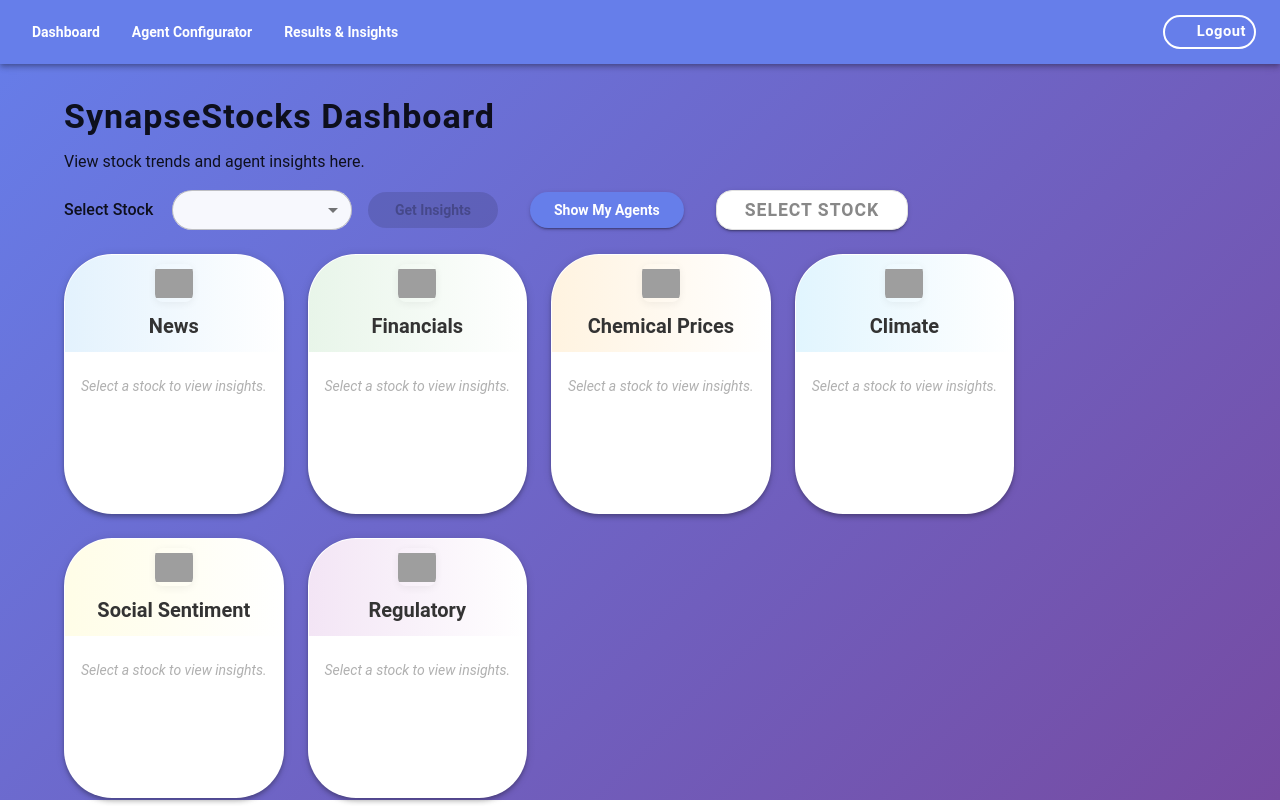
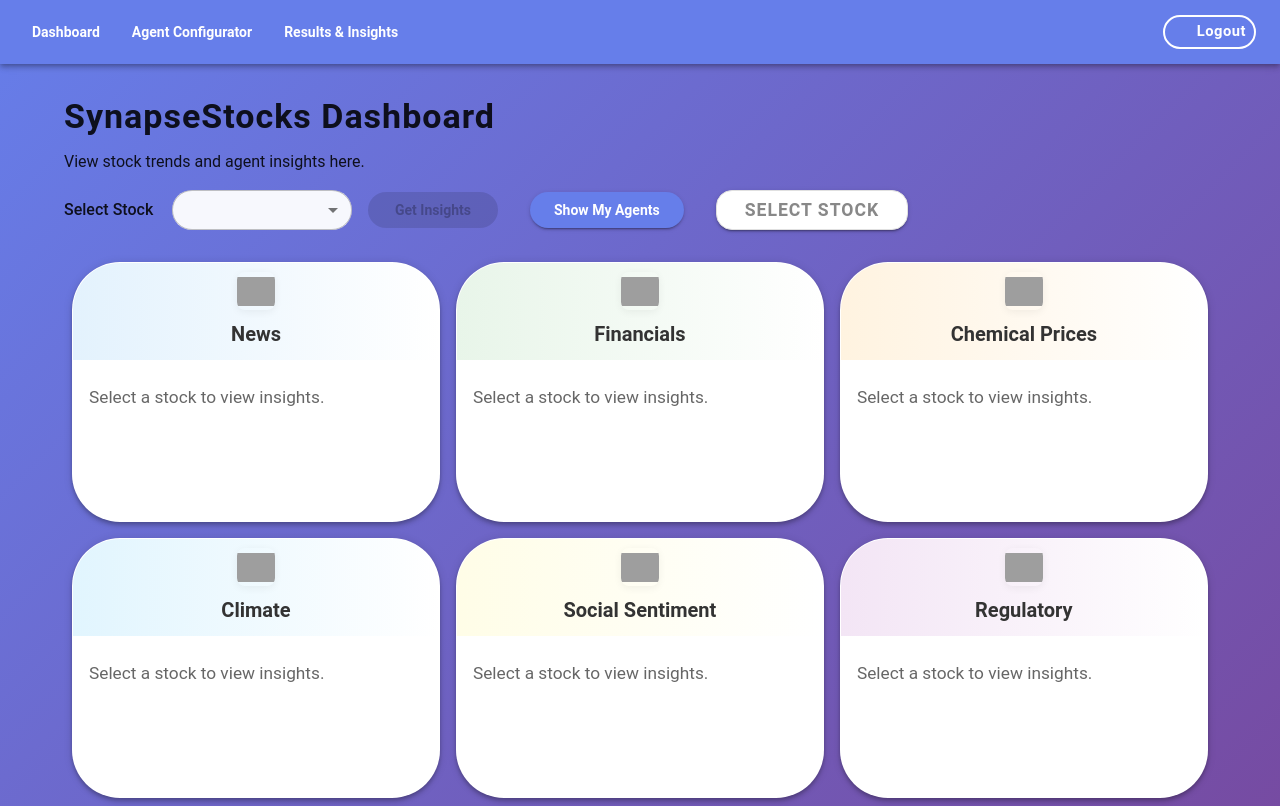
Before and after one commit to rajeshs7/vibe-coding-synapsestocks, a React (Create React App) app in the folder client/: page / in a window 1280 px wide. Built offline with nearby package versions, Linux system fonts and the light colour scheme; sample sign-in values are in the browser's storage; grey boxes are pictures that could not be loaded; some icons are missing.

Commit message:
corrected the dashboard ur

```diff
--- a/client/src/components/Dashboard.js
+++ b/client/src/components/Dashboard.js
@@ -18,6 +18,14 @@ import Button from '@mui/material/Button';
 import Chip from '@mui/material/Chip';
 import CircularProgress from '@mui/material/CircularProgress';
 import { useEffect, useState } from 'react';
+import Dialog from '@mui/material/Dialog';
+import DialogTitle from '@mui/material/DialogTitle';
+import DialogContent from '@mui/material/DialogContent';
+import DialogActions from '@mui/material/DialogActions';
+import List from '@mui/material/List';
+import ListItem from '@mui/material/ListItem';
+import ListItemText from '@mui/material/ListItemText';
+import Link from '@mui/material/Link';
 
 const Dashboard = () => {
   const [newsResult, setNewsResult] = useState(null);
@@ -25,6 +33,28 @@ const Dashboard = () => {
   const [buyOrSell, setBuyOrSell] = useState('Buy'); // Can be 'Buy' or 'Sell'
   const [stockAnalysis, setStockAnalysis] = useState(null);
   const [loading, setLoading] = useState(false);
+  const [agentsDialogOpen, setAgentsDialogOpen] = useState(false);
+
+  // Dynamically load agent names from card headings
+  const agentHeadings = stockAnalysis && stockAnalysis.Dashboard
+    ? Object.keys(stockAnalysis.Dashboard)
+    : ['News', 'Financials', 'Chemical Prices', 'Climate', 'Social Sentiment', 'Regulatory'];
+
+  // Reference links for each agent/card (customize as needed)
+  const agentLinks = {
+    News: 'https://github.com/your-org/NewsAgent',
+    Financials: 'https://github.com/your-org/FinancialsAgent',
+    'Chemical Prices': 'https://github.com/your-org/ChemicalPricesAgent',
+    Climate: 'https://github.com/your-org/ClimateAgent',
+    'Social Sentiment': 'https://github.com/your-org/SentimentAgent',
+    Regulatory: 'https://github.com/your-org/RegulatoryAgent',
+    NeuroSAN: 'https://github.com/your-org/neuro-san'
+  };
+
+  const usedAgents = agentHeadings.map(name => ({
+    name: (stockAnalysis && stockAnalysis.Dashboard && stockAnalysis.Dashboard[name]?.Headline) || name,
+    link: agentLinks[name] || '#'
+  }));
 
   useEffect(() => {
     if (!selectedStock) {
@@ -68,12 +98,15 @@ const Dashboard = () => {
       if (!data.response || !data.response.text) {
         throw new Error('Invalid API response format');
       }
-
-      const analysisData = JSON.parse(data.response.text);
+      let analysisData;
+      if (typeof data.response.text === 'string') {
+        analysisData = JSON.parse(data.response.text);
+      } else {
+        analysisData = data.response.text;
+      }
       if (!analysisData.Dashboard || !analysisData.Actions || !analysisData.Actions[0]) {
         throw new Error('Invalid analysis data format');
       }
-
       setStockAnalysis(analysisData);
       setBuyOrSell(analysisData.Actions[0]);
     } catch (error) {
@@ -144,73 +177,31 @@ const Dashboard = () => {
   };
 
   const renderDashboardCards = () => {
-    if (!stockAnalysis || !stockAnalysis.Dashboard) {
-      return (
-        <Grid container spacing={3} sx={{ mt: 2 }}>
-          {['News', 'Financials', 'Chemical Prices', 'Climate', 'Social Sentiment', 'Regulatory'].map((title) => {
-            const meta = getCardMeta(title);
-            return (
-              <Grid item xs={12} md={4} lg={4} key={title}>
-                <Card
-                  sx={{
-                    bgcolor: '#fff',
-                    height: 260,
-                    minHeight: 260,
-                    maxHeight: 260,
-                    borderRadius: 3,
-                    boxShadow: 4,
-                    display: 'flex',
-                    flexDirection: 'column',
-                    justifyContent: 'stretch',
-                    transition: 'transform 0.18s, box-shadow 0.18s',
-                    '&:hover': { boxShadow: 8, transform: 'translateY(-3px) scale(1.025)' },
-                  }}
-                >
-                  <Box sx={{ display: 'flex', flexDirection: 'column', alignItems: 'center', justifyContent: 'center', gap: 1, mb: 1, p: 1.2, borderTopLeftRadius: 12, borderTopRightRadius: 12, background: meta.color || '#f5f5f5' }}>
-                    {renderCardVisual(meta)}
-                    <Typography variant="h6" sx={{ fontWeight: 700, color: '#333', textAlign: 'center', width: '100%' }}>{title}</Typography>
-                  </Box>
-                  <CardContent>
-                    <Typography variant="body2" sx={{ color: '#b0b0b0', fontStyle: 'italic', textAlign: 'center' }}>
-                      {!selectedStock ? 'Select a stock to view insights.' : 'Click "Get Insights" to analyze.'}
-                    </Typography>
-                  </CardContent>
-                </Card>
-              </Grid>
-            );
-          })}
-        </Grid>
-      );
-    }
+    const cardList = stockAnalysis && stockAnalysis.Dashboard
+      ? Object.entries(stockAnalysis.Dashboard)
+      : ['News', 'Financials', 'Chemical Prices', 'Climate', 'Social Sentiment', 'Regulatory'].map(title => [title, null]);
+
     // Helper to determine feedback color
     const getFeedbackColor = (text) => {
       if (!text) return undefined;
       const t = text.toLowerCase();
-      // Positive keywords
-      if (/\b(positive|bullish|growth|increase|passed|success|up|gain|improve|surge|beat|profit|approve|expansion|good|stable|strong|record|optimistic|outperform|progress)\b|\+\d|\+\d+%/.test(t)) {
-        return '#388e3c'; // green
-      }
-      // Negative keywords
-      if (/\b(negative|bearish|decline|decrease|failed|delay|down|loss|drop|fall|miss|deficit|risk|recall|cut|weak|losses|concern|volatile|underperform|warning|problem)\b|\-\d|\-\d+%/.test(t)) {
-        return '#d32f2f'; // red
-      }
+      if (/\b(positive|bullish|growth|increase|passed|success|up|gain|improve|surge|beat|profit|approve|expansion|good|stable|strong|record|optimistic|outperform|progress)\b|\+\d|\+\d+%/.test(t)) return '#388e3c';
+      if (/\b(negative|bearish|decline|decrease|failed|delay|down|loss|drop|fall|miss|deficit|risk|recall|cut|weak|losses|concern|volatile|underperform|warning|problem)\b|\-\d|\-\d+%/.test(t)) return '#d32f2f';
       return undefined;
     };
 
     return (
-      <Grid container spacing={3} sx={{ mt: 2 }}>
-        {Object.entries(stockAnalysis.Dashboard).map(([key, value]) => {
+      <Box sx={{ display: 'flex', flexWrap: 'wrap', width: '100%', mt: 2 }}>
+        {cardList.map(([key, value]) => {
           const meta = getCardMeta(key);
-          const summary = value?.Summary || 'No summary available';
+          const summary = value?.Summary || (!stockAnalysis ? (!selectedStock ? 'Select a stock to view insights.' : 'Click "Get Insights" to analyze.') : 'No summary available');
           const feedbackColor = getFeedbackColor(summary);
           return (
-            <Grid item xs={12} md={4} lg={4} key={key}>
+            <Box key={key} sx={{ width: '33.33%', p: 1, boxSizing: 'border-box' }}>
               <Card
                 sx={{
                   bgcolor: '#fff',
                   height: 260,
-                  minHeight: 260,
-                  maxHeight: 260,
                   borderRadius: 3,
                   boxShadow: 4,
                   display: 'flex',
@@ -224,16 +215,16 @@ const Dashboard = () => {
                   {renderCardVisual(meta)}
                   <Typography variant="h6" sx={{ fontWeight: 700, color: '#333', textAlign: 'center', width: '100%' }}>{value?.Headline || key}</Typography>
                 </Box>
-                <CardContent>
-                  <Typography variant="body2" sx={{ fontSize: '1.08rem', lineHeight: 1.6, color: feedbackColor ? feedbackColor : 'text.secondary' }}>
+                <CardContent sx={{ flex: 1, minHeight: 140, maxHeight: 140, overflowY: 'auto', p: 2 }}>
+                  <Typography variant="body2" sx={{ fontSize: '1.08rem', lineHeight: 1.6, color: feedbackColor ? feedbackColor : 'text.secondary', wordBreak: 'break-all', overflowWrap: 'break-word', whiteSpace: 'pre-line', minWidth: 0 }}>
                     {summary}
                   </Typography>
                 </CardContent>
               </Card>
-            </Grid>
+            </Box>
           );
         })}
-      </Grid>
+      </Box>
     );
   };
 
@@ -287,10 +278,30 @@ const Dashboard = () => {
           color="primary"
           size="medium"
           sx={{ borderRadius: (theme) => theme.shape.borderRadius, fontWeight: 600, px: 3, ml: 2, boxShadow: 2 }}
-          onClick={() => { /* TODO: Add show my agent logic */ }}
+          onClick={() => setAgentsDialogOpen(true)}
         >
           Show My Agents
         </Button>
+        <Dialog open={agentsDialogOpen} onClose={() => setAgentsDialogOpen(false)} maxWidth="xs" fullWidth
+          PaperProps={{ sx: { bgcolor: '#fff', boxShadow: 24 } }}
+        >
+          <DialogTitle>Agents Used</DialogTitle>
+          <DialogContent>
+            <List>
+              {usedAgents.map(agent => (
+                <ListItem key={agent.name}>
+                  <ListItemText
+                    primary={agent.name}
+                    secondary={<Link href={agent.link} target="_blank" rel="noopener">Reference</Link>}
+                  />
+                </ListItem>
+              ))}
+            </List>
+          </DialogContent>
+          <DialogActions>
+            <Button onClick={() => setAgentsDialogOpen(false)} color="primary" variant="contained">Close</Button>
+          </DialogActions>
+        </Dialog>
 
         {stockAnalysis && (
           <Button
```
Also changed, not shown: 2 other files (tests, documents, lock files or other folders).
